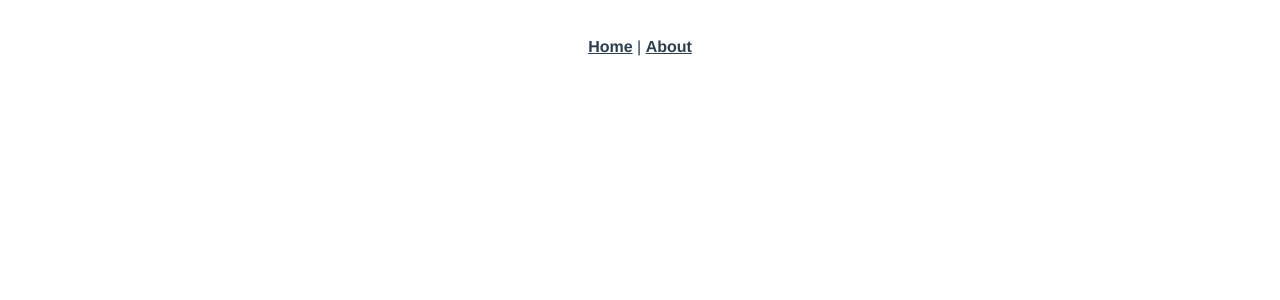
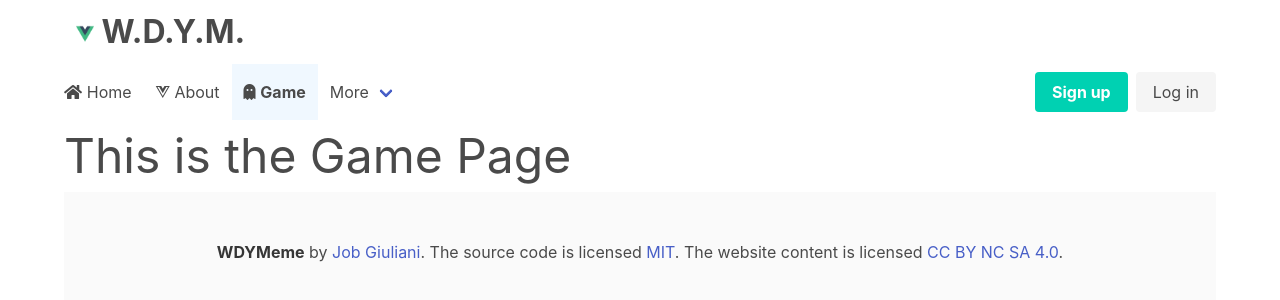
Before and after one commit to jobjob567/WhatDoYouMeme, a Vue app in the folder client/: page /game in a window 1280 px wide. Shown: the top 300 px of the page. Built offline with nearby package versions, Linux system fonts and the light colour scheme.

Commit message:
pushhhhh check

```diff
--- a/client/package.json
+++ b/client/package.json
@@ -8,6 +8,8 @@
     "lint": "vue-cli-service lint"
   },
   "dependencies": {
+    "bulma": "^0.8.0",
+    "@fortawesome/fontawesome-free": "^5.11.2",
     "core-js": "^3.1.2",
     "vue": "^2.6.10",
     "vue-router": "^3.0.6"
@@ -31,8 +33,7 @@
       "node": true
     },
     "extends": [
-      "plugin:vue/essential",
-      "@vue/airbnb"
+      "plugin:vue/essential"
     ],
     "rules": {},
     "parserOptions": {
--- a/client/src/App.vue
+++ b/client/src/App.vue
@@ -1,32 +1,24 @@
+
 <template>
-  <div id="app">
-    <div id="nav">
-      <router-link to="/">Home</router-link> |
-      <router-link to="/about">About</router-link>
-    </div>
+  <div class="container">
+    <Header></Header>
+    <Nav></Nav>
+
     <router-view/>
+    <MyFooter></MyFooter>
   </div>
 </template>
 
 <style lang="scss">
-#app {
-  font-family: 'Avenir', Helvetica, Arial, sans-serif;
-  -webkit-font-smoothing: antialiased;
-  -moz-osx-font-smoothing: grayscale;
-  text-align: center;
-  color: #2c3e50;
+</style>
+
+<script>
+import Nav from './components/Nav';
+import MyFooter from './components/Footer';
+import Header from './components/Header';
+export default {
+    components: {
+      Nav, MyFooter, Header
+    }
 }
-
-#nav {
-  padding: 30px;
-
-  a {
-    font-weight: bold;
-    color: #2c3e50;
-
-    &.router-link-exact-active {
-      color: #42b983;
-    }
-  }
-}
-</style>
+</script>
--- /dev/null
+++ b/client/src/components/Footer.vue
@@ -0,0 +1,11 @@
+<template>
+    <footer class="footer">
+  <div class="content has-text-centered">
+    <p>
+      <strong>WDYMeme</strong> by <a href="https://jgthms.com">Job Giuliani</a>. The source code is licensed
+      <a href="http://opensource.org/licenses/mit-license.php">MIT</a>. The website content
+      is licensed <a href="http://creativecommons.org/licenses/by-nc-sa/4.0/">CC BY NC SA 4.0</a>.
+    </p>
+  </div>
+</footer>
+</template>
--- /dev/null
+++ b/client/src/components/Header.vue
@@ -0,0 +1,10 @@
+<template>
+<h1 class ="is-size-3">
+    <a class="navbar-item" href="/">
+    <b>
+            <img alt="Vue logo" src="../assets/logo.png" style="height: 18px;">
+            W.D.Y.M.
+            </b>
+        </a>
+</h1>
+</template>
--- a/client/src/components/HelloWorld.vue
+++ /dev/null
@@ -1,59 +0,0 @@
-<template>
-  <div class="hello">
-    <h1>{{ msg }}</h1>
-    <p>
-      For a guide and recipes on how to configure / customize this project,<br>
-      check out the
-      <a href="https://cli.vuejs.org" target="_blank" rel="noopener">vue-cli documentation</a>.
-    </p>
-    <h3>Installed CLI Plugins</h3>
-    <ul>
-      <li><a href="https://github.com/vuejs/vue-cli/tree/dev/packages/%40vue/cli-plugin-babel" target="_blank" rel="noopener">babel</a></li>
-      <li><a href="https://github.com/vuejs/vue-cli/tree/dev/packages/%40vue/cli-plugin-router" target="_blank" rel="noopener">router</a></li>
-      <li><a href="https://github.com/vuejs/vue-cli/tree/dev/packages/%40vue/cli-plugin-eslint" target="_blank" rel="noopener">eslint</a></li>
-    </ul>
-    <h3>Essential Links</h3>
-    <ul>
-      <li><a href="https://vuejs.org" target="_blank" rel="noopener">Core Docs</a></li>
-      <li><a href="https://forum.vuejs.org" target="_blank" rel="noopener">Forum</a></li>
-      <li><a href="https://chat.vuejs.org" target="_blank" rel="noopener">Community Chat</a></li>
-      <li><a href="https://twitter.com/vuejs" target="_blank" rel="noopener">Twitter</a></li>
-      <li><a href="https://news.vuejs.org" target="_blank" rel="noopener">News</a></li>
-    </ul>
-    <h3>Ecosystem</h3>
-    <ul>
-      <li><a href="https://router.vuejs.org" target="_blank" rel="noopener">vue-router</a></li>
-      <li><a href="https://vuex.vuejs.org" target="_blank" rel="noopener">vuex</a></li>
-      <li><a href="https://github.com/vuejs/vue-devtools#vue-devtools" target="_blank" rel="noopener">vue-devtools</a></li>
-      <li><a href="https://vue-loader.vuejs.org" target="_blank" rel="noopener">vue-loader</a></li>
-      <li><a href="https://github.com/vuejs/awesome-vue" target="_blank" rel="noopener">awesome-vue</a></li>
-    </ul>
-  </div>
-</template>
-
-<script>
-export default {
-  name: 'HelloWorld',
-  props: {
-    msg: String,
-  },
-};
-</script>
-
-<!-- Add "scoped" attribute to limit CSS to this component only -->
-<style scoped lang="scss">
-h3 {
-  margin: 40px 0 0;
-}
-ul {
-  list-style-type: none;
-  padding: 0;
-}
-li {
-  display: inline-block;
-  margin: 0 10px;
-}
-a {
-  color: #42b983;
-}
-</style>
--- /dev/null
+++ b/client/src/components/Nav.vue
@@ -0,0 +1,88 @@
+<template>
+  <nav class="navbar" role="navigation" aria-label="main navigation">
+    <div class="navbar-brand">
+        <router-link exact-active-class="active" class="navbar-item" to="/">
+            <i class="fas fa-home fa-pull-left"></i>
+            Home
+        </router-link>
+
+        <a @click.prevent="isOpen = !isOpen" role="button" class="navbar-burger burger" aria-label="menu" aria-expanded="false" data-target="navbarBasicExample">
+            <span aria-hidden="true"></span>
+            <span aria-hidden="true"></span>
+            <span aria-hidden="true"></span>
+        </a>
+    </div>
+
+    <div id="navbarBasicExample" class="navbar-menu" :class="{ 'is-active' : isOpen }">
+        <div class="navbar-start">
+
+        <router-link exact-active-class="active" class="navbar-item" to="/about">
+            <i class="fab fa-vuejs fa-pull-left"></i>
+            About
+        </router-link>
+
+        <router-link exact-active-class="active" class="navbar-item" to="/game">
+            <i class="fas fa-ghost fa-pull-left"></i>
+            Game
+        </router-link>
+
+        <div class="navbar-item has-dropdown is-hoverable">
+            <a class="navbar-link" active-class="kind-of-active">
+            More
+            </a>
+
+            <div class="navbar-dropdown">
+                <router-link class="navbar-item" to="/about" exact-active-class="active">
+                    <i class="fab fa-vuejs fa-pull-left"></i>
+                    About
+                </router-link>
+            <a class="navbar-item">
+                Jobs
+            </a>
+            <a class="navbar-item">
+                Contact
+            </a>
+            <hr class="navbar-divider">
+            <a class="navbar-item">
+                Report an issue
+            </a>
+            </div>
+        </div>
+        </div>
+
+        <div class="navbar-end">
+        <div class="navbar-item">
+            <div class="buttons">
+            <a class="button is-primary">
+                <strong>Sign up</strong>
+            </a>
+            <a class="button is-light">
+                Log in
+            </a>
+            </div>
+        </div>
+        </div>
+    </div>
+    </nav>
+</template>
+
+<script>
+export default {
+    data(){
+        return {
+            isOpen: false
+        }
+    }
+}
+</script>
+
+<style>
+    .active {
+        background-color: aliceblue;
+        font-weight: bold;
+    }
+    .kind-of-active {
+        background-color: rgb(244, 248, 252);
+        font-weight: 100;
+    }
+</style>
--- a/client/src/main.js
+++ b/client/src/main.js
@@ -1,6 +1,9 @@
 import Vue from 'vue';
 import App from './App.vue';
 import router from './router';
+import '@fortawesome/fontawesome-free/css/all.css';
+import 'bulma/css/bulma.css'
+
 
 Vue.config.productionTip = false;
 
--- a/client/src/router/index.js
+++ b/client/src/router/index.js
@@ -1,15 +1,13 @@
 import Vue from 'vue';
 import VueRouter from 'vue-router';
 import Home from '../views/Home.vue';
+import Game from '../views/Game';
 
 Vue.use(VueRouter);
 
 const routes = [
-  {
-    path: '/',
-    name: 'home',
-    component: Home,
-  },
+  { path: '/', name: 'home', component: Home },
+  { path: '/game', name: 'game', component: Game },
   {
     path: '/about',
     name: 'about',
--- /dev/null
+++ b/client/src/views/Game.vue
@@ -0,0 +1,15 @@
+<template>
+     <h1 class="is-size-1">
+         This is the Game Page
+     </h1>
+</template>
+
+<script>
+export default {
+
+}
+</script>
+
+<style>
+
+</style>
--- a/client/src/views/Home.vue
+++ b/client/src/views/Home.vue
@@ -1,18 +1,28 @@
+
 <template>
   <div class="home">
-    <img alt="Vue logo" src="../assets/logo.png">
-    <HelloWorld msg="Welcome to Your Vue.js App"/>
+
+    <section class="hero is-large is-light is-bold">
+    <div class="hero-body">
+      <div class="container">
+        <h1 class="title">
+          Primary bold title
+        </h1>
+        <h2 class="subtitle">
+          Primary bold subtitle
+        </h2>
+      </div>
+    </div>
+  </section>
   </div>
 </template>
 
 <script>
 // @ is an alias to /src
-import HelloWorld from '@/components/HelloWorld.vue';
-
 export default {
   name: 'home',
   components: {
-    HelloWorld,
+
   },
 };
 </script>
```
Also changed, not shown: 1 other file (tests, documents, lock files or other folders).
